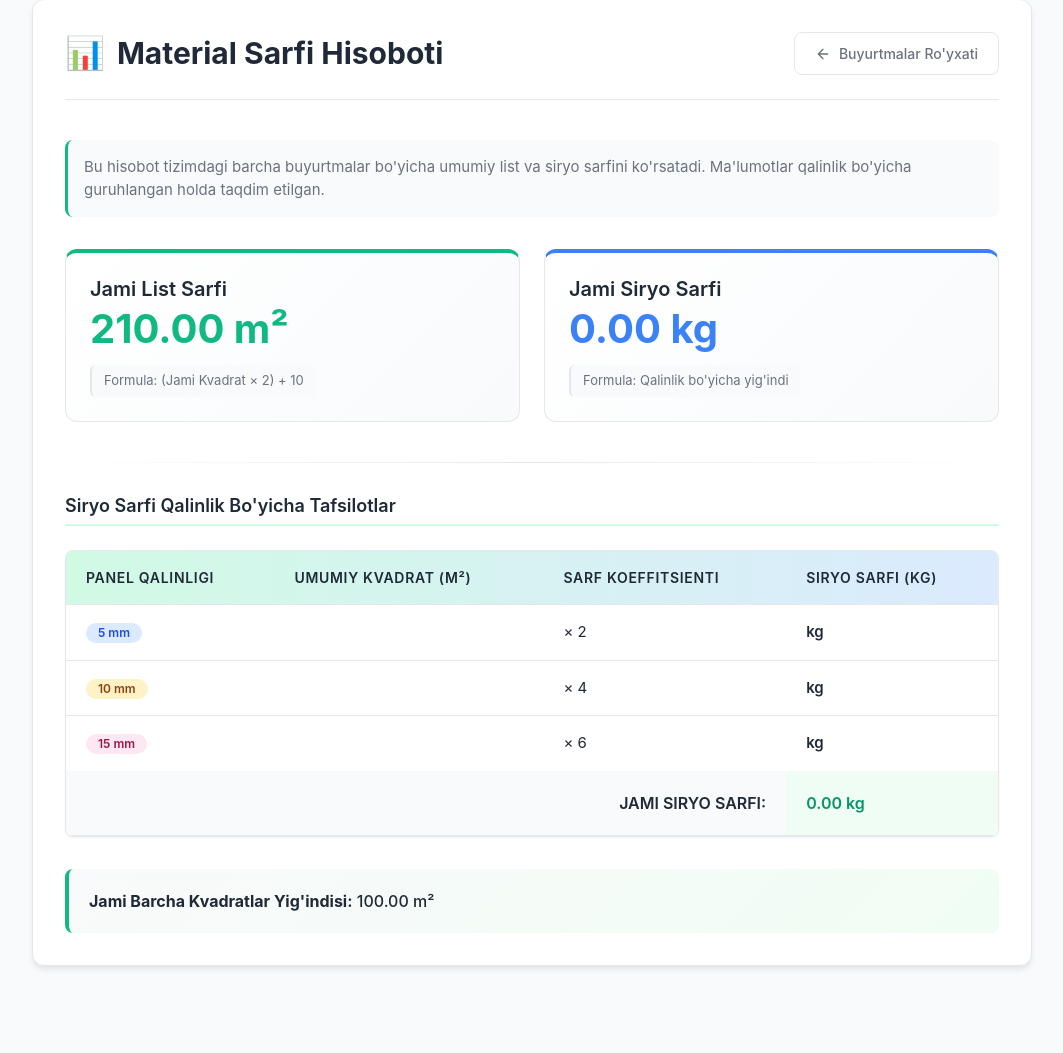
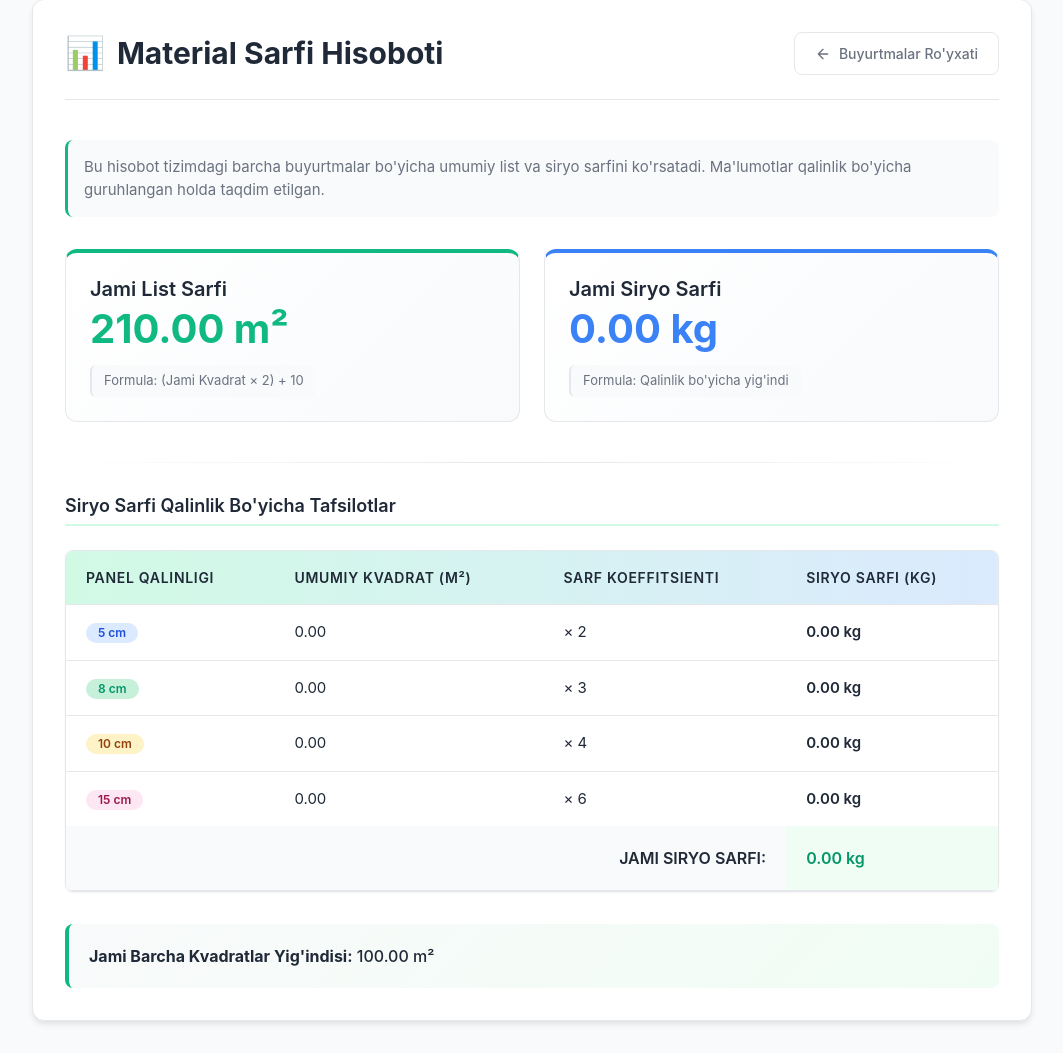
Before and after one commit to sardorsattoorovv7/korxona, a Django app: page /orders/material_report/ in a window 1280 px wide. Shown: the part 49-1102 px from the top of the page, without its empty margins (108-1171 px from the left). Before the commit the page ends 1018 px from the top, so only its background shows below. Run offline with Django 5.2, Linux system fonts and the light colour scheme; data comes from the database, SQL or seed files in the repository; some libraries are stand-ins or nearby versions.

Commit message:
Update material_sarfi_report.html

```diff
--- a/orders/templates/orders/material_sarfi_report.html
+++ b/orders/templates/orders/material_sarfi_report.html
@@ -238,20 +238,10 @@
         margin-right: 0.5rem;
     }
 
-    .badge-5mm {
-        background-color: #dbeafe;
-        color: #1d4ed8;
-    }
-
-    .badge-10mm {
-        background-color: #fef3c7;
-        color: #92400e;
-    }
-
-    .badge-15mm {
-        background-color: #fce7f3;
-        color: #9d174d;
-    }
+    .badge-5cm { background-color: #dbeafe; color: #1d4ed8; }
+    .badge-8cm { background-color: #c7f0db; color: #059669; }
+    .badge-10cm { background-color: #fef3c7; color: #92400e; }
+    .badge-15cm { background-color: #fce7f3; color: #9d174d; }
 
     .total-summary {
         background: linear-gradient(135deg, var(--bg-light) 0%, #f0fdf4 100%);
@@ -270,42 +260,17 @@
     }
 
     @media (max-width: 768px) {
-        .container-modern {
-            padding: 1.25rem;
-            margin: 1rem;
-        }
-
-        .header-box {
-            flex-direction: column;
-            gap: 1rem;
-            align-items: flex-start;
-        }
-
-        .stats-container {
-            grid-template-columns: 1fr;
-        }
-
-        h1 {
-            font-size: 1.5rem;
-        }
-
-        .stat-value {
-            font-size: 2rem;
-        }
-
-        .table-modern {
-            font-size: 0.875rem;
-        }
-
-        .table-modern th,
-        .table-modern td {
-            padding: 0.75rem;
-        }
+        .container-modern { padding: 1.25rem; margin: 1rem; }
+        .header-box { flex-direction: column; gap: 1rem; align-items: flex-start; }
+        .stats-container { grid-template-columns: 1fr; }
+        h1 { font-size: 1.5rem; }
+        .stat-value { font-size: 2rem; }
+        .table-modern { font-size: 0.875rem; }
+        .table-modern th, .table-modern td { padding: 0.75rem; }
     }
 </style>
 
 <div class="container-modern">
-    <!-- Sarlavha qismi -->
     <div class="header-box">
         <h1>Material Sarfi Hisoboti</h1>
         <a href="{% url 'order_list' %}" class="btn-back-modern">
@@ -316,13 +281,11 @@
         </a>
     </div>
 
-    <!-- Kirish matni -->
     <p class="intro-text">
         Bu hisobot tizimdagi barcha buyurtmalar bo'yicha umumiy list va siryo sarfini ko'rsatadi.
         Ma'lumotlar qalinlik bo'yicha guruhlangan holda taqdim etilgan.
     </p>
 
-    <!-- Statistik kartalar -->
     <div class="stats-container">
         <div class="stat-card">
             <h2>Jami List Sarfi</h2>
@@ -339,7 +302,6 @@
 
     <hr>
 
-    <!-- Detal hisobot -->
     <h3>Siryo Sarfi Qalinlik Bo'yicha Tafsilotlar</h3>
 
     <table class="table-modern">
@@ -353,28 +315,28 @@
         </thead>
         <tbody>
             <tr>
-                <td>
-                    <span class="badge badge-5mm">5 mm</span>
-                </td>
-                <td>{{ sum_kvadrat_5mm|floatformat:2 }}</td>
+                <td><span class="badge badge-5cm">5 cm</span></td>
+                <td>{{ sum_kvadrat_5cm|floatformat:2 }}</td>
                 <td>× 2</td>
-                <td style="font-weight: 600;">{{ siryo_5mm_sarfi|floatformat:2 }} kg</td>
+                <td style="font-weight: 600;">{{ siryo_5cm_sarfi|floatformat:2 }} kg</td>
             </tr>
             <tr>
-                <td>
-                    <span class="badge badge-10mm">10 mm</span>
-                </td>
-                <td>{{ sum_kvadrat_10mm|floatformat:2 }}</td>
-                <td>× 4</td>
-                <td style="font-weight: 600;">{{ siryo_10mm_sarfi|floatformat:2 }} kg</td>
+                <td><span class="badge badge-8cm">8 cm</span></td>
+                <td>{{ sum_kvadrat_8cm|floatformat:2 }}</td>
+                <td>× 3</td>
+                <td style="font-weight: 600;">{{ siryo_8cm_sarfi|floatformat:2 }} kg</td>
             </tr>
             <tr>
-                <td>
-                    <span class="badge badge-15mm">15 mm</span>
-                </td>
-                <td>{{ sum_kvadrat_15mm|floatformat:2 }}</td>
+                <td><span class="badge badge-10cm">10 cm</span></td>
+                <td>{{ sum_kvadrat_10cm|floatformat:2 }}</td>
+                <td>× 4</td>
+                <td style="font-weight: 600;">{{ siryo_10cm_sarfi|floatformat:2 }} kg</td>
+            </tr>
+            <tr>
+                <td><span class="badge badge-15cm">15 cm</span></td>
+                <td>{{ sum_kvadrat_15cm|floatformat:2 }}</td>
                 <td>× 6</td>
-                <td style="font-weight: 600;">{{ siryo_15mm_sarfi|floatformat:2 }} kg</td>
+                <td style="font-weight: 600;">{{ siryo_15cm_sarfi|floatformat:2 }} kg</td>
             </tr>
         </tbody>
         <tfoot>
@@ -385,7 +347,6 @@
         </tfoot>
     </table>
 
-    <!-- Umumiy yig'indi -->
     <div class="total-summary">
         <strong>Jami Barcha Kvadratlar Yig'indisi:</strong> {{ total_kvadrat|floatformat:2 }} m²
     </div>
```
